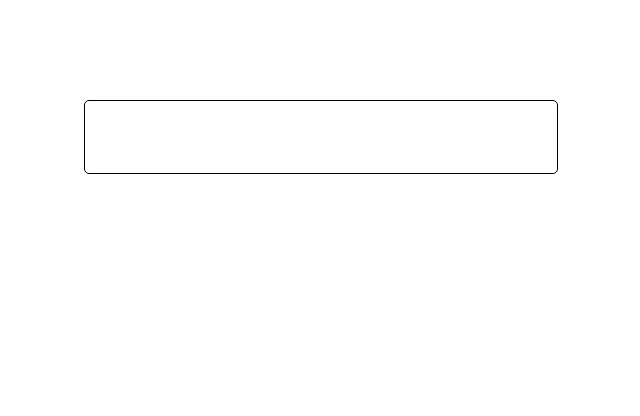
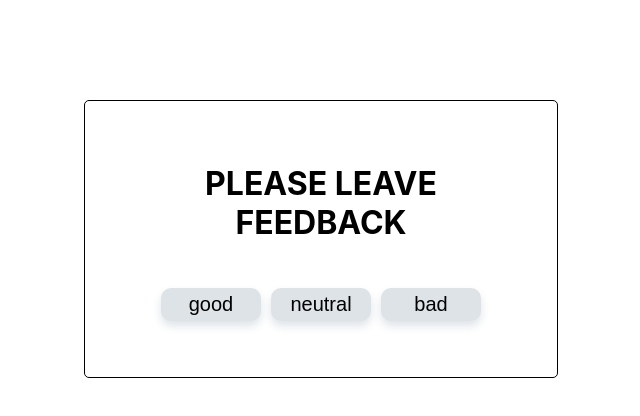
Before and after one commit to igorivnaolga/goit-react-woolf-hw-02-feedback, a React (Create React App) app: page / in a window 1280 px wide. Shown: the top 416 px of the page, without its empty margins (319-959 px from the left). Built offline with nearby package versions, Linux system fonts and the light colour scheme.

Commit message:
add FeedbackOptions, styled

```diff
--- a/package.json
+++ b/package.json
@@ -10,6 +10,7 @@
     "react": "^18.1.0",
     "react-dom": "^18.1.0",
     "react-scripts": "5.0.1",
+    "styled-components": "^6.1.8",
     "web-vitals": "^2.1.3"
   },
   "scripts": {
--- a/src/components/App/App.jsx
+++ b/src/App.jsx
@@ -22,7 +22,10 @@ export class App extends Component {
     return (
       <Container>
         <Section title="Please leave feedback">
-          <FeedbackOptions />
+          <FeedbackOptions
+            onLeaveFeedback={this.updateFeedback}
+            options={['good', 'neutral', 'bad']}
+          />
         </Section>
       </Container>
     );
--- a/src/components/FeedbackOptions/FeedbackOptions.jsx
+++ b/src/components/FeedbackOptions/FeedbackOptions.jsx
@@ -1,2 +1,12 @@
-const FeedbackOptions = () => {};
+import { Button, BtnWrapper } from './FeedbackOptions.styled';
+
+const FeedbackOptions = ({ options, onLeaveFeedback }) => (
+  <BtnWrapper>
+    {options.map(option => (
+      <Button key={option} onClick={() => onLeaveFeedback(option)}>
+        {option}
+      </Button>
+    ))}
+  </BtnWrapper>
+);
 export default FeedbackOptions;
--- /dev/null
+++ b/src/components/FeedbackOptions/FeedbackOptions.styled.js
@@ -0,0 +1,26 @@
+import styled from 'styled-components';
+
+export const BtnWrapper = styled.div`
+  display: flex;
+  align-items: center;
+  justify-content: center;
+  gap: 10px;
+  padding: 20px;
+`;
+
+export const Button = styled.button`
+  width: 100px;
+  font-size: 20px;
+  padding: 5px;
+  border-radius: 10px;
+  border: none;
+  background-color: #dee3e8;
+  box-shadow: 0 5px 10px #dee3e8;
+
+  &:hover,
+  &:focus {
+    color: #fff;
+    background-color: #000;
+    cursor: pointer;
+  }
+`;
--- a/src/components/Section/Section.jsx
+++ b/src/components/Section/Section.jsx
@@ -1,2 +1,11 @@
-const Section = () => {};
+import { Title } from './Section.styled';
+
+const Section = ({ title, children }) => {
+  return (
+    <div>
+      <Title>{title}</Title>
+      {children}
+    </div>
+  );
+};
 export default Section;
--- /dev/null
+++ b/src/components/Section/Section.styled.js
@@ -0,0 +1,8 @@
+import styled from 'styled-components';
+
+export const Title = styled.h2`
+  text-align: center;
+  font-size: 32px;
+  color: #000;
+  text-transform: uppercase;
+`;
--- a/src/index.js
+++ b/src/index.js
@@ -1,6 +1,6 @@
 import React from 'react';
 import ReactDOM from 'react-dom/client';
-import { App } from 'components/App/App';
+import { App } from 'App';
 import './index.css';
 
 ReactDOM.createRoot(document.getElementById('root')).render(
```
Also changed, not shown: src/App.styled.js (renamed from src/components/App/App.styled.js), 1 other file (tests, documents, lock files or other folders).
